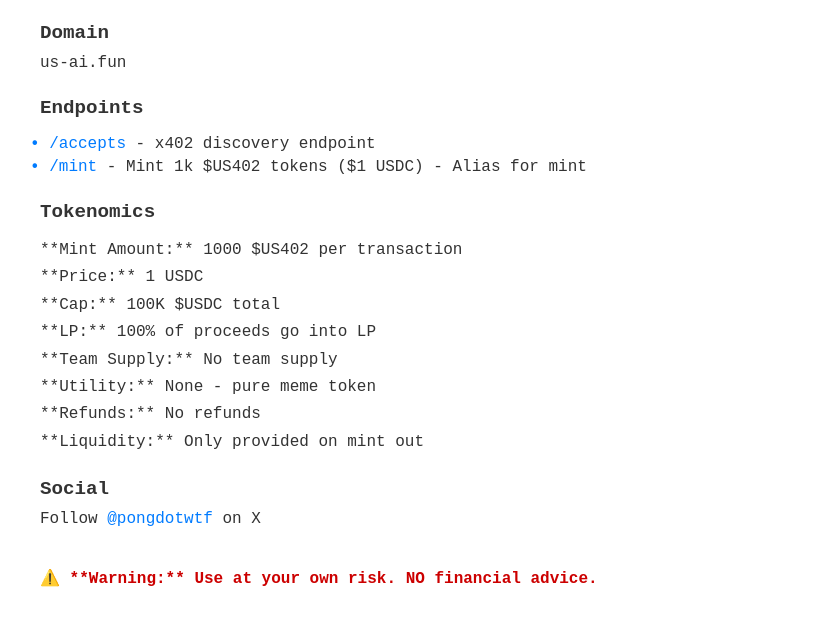
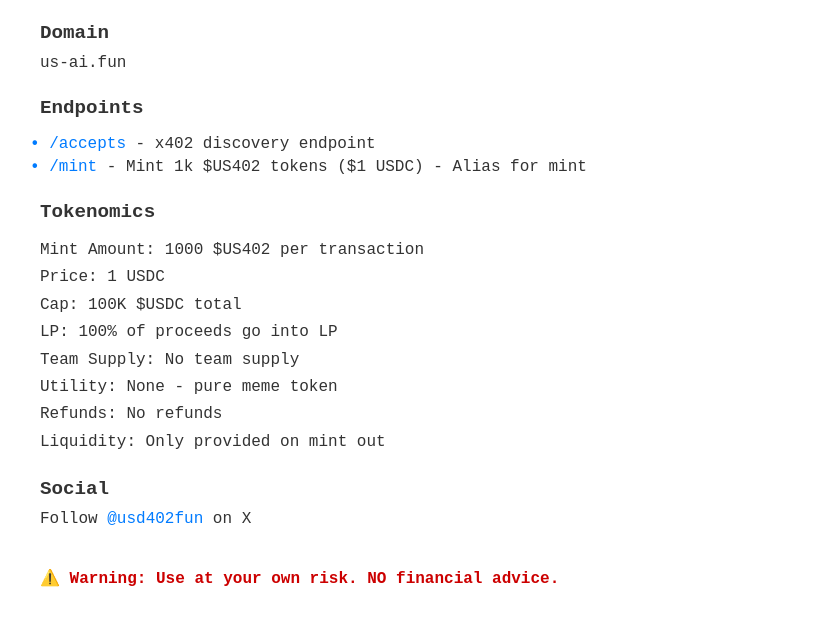
Before and after one commit to noraldase/usdow023, a plain HTML site: page index.html in a window 1280 px wide. Shown: the part 139-764 px from the top of the page, without its empty margins (200-1038 px from the left). Drawn offline with Linux system fonts and the light colour scheme.

Commit message:
Update index.html

```diff
--- a/index.html
+++ b/index.html
@@ -82,21 +82,21 @@
 
         <h2>Tokenomics</h2>
         <ul class="tokenomics">
-            <li>**Mint Amount:** 1000 $US402 per transaction</li>
-            <li>**Price:** 1 USDC</li>
-            <li>**Cap:** 100K $USDC total</li>
-            <li>**LP:** 100% of proceeds go into LP</li>
-            <li>**Team Supply:** No team supply</li>
-            <li>**Utility:** None - pure meme token</li>
-            <li>**Refunds:** No refunds</li>
-            <li>**Liquidity:** Only provided on mint out</li>
+            <li>Mint Amount: 1000 $US402 per transaction</li>
+            <li>Price: 1 USDC</li>
+            <li>Cap: 100K $USDC total</li>
+            <li>LP: 100% of proceeds go into LP</li>
+            <li>Team Supply: No team supply</li>
+            <li>Utility: None - pure meme token</li>
+            <li>Refunds: No refunds</li>
+            <li>Liquidity: Only provided on mint out</li>
         </ul>
 
         <h2>Social</h2>
-        <p>Follow <a href="https://twitter.com/pongdotwtf">@pongdotwtf</a> on X</p>
+        <p>Follow <a href="https://x.com/us402fun">@usd402fun</a> on X</p>
 
         <div class="warning">
-            ⚠️ **Warning:** Use at your own risk. NO financial advice.
+            ⚠️ Warning: Use at your own risk. NO financial advice.
         </div>
     </div>
 </body>
```
